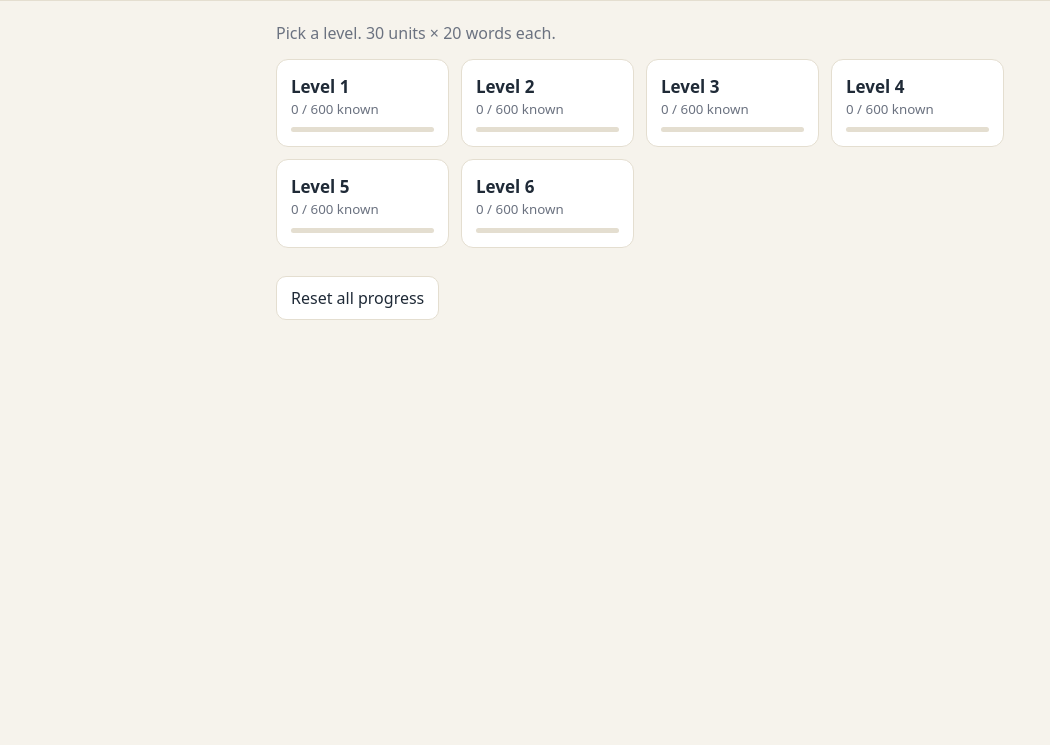
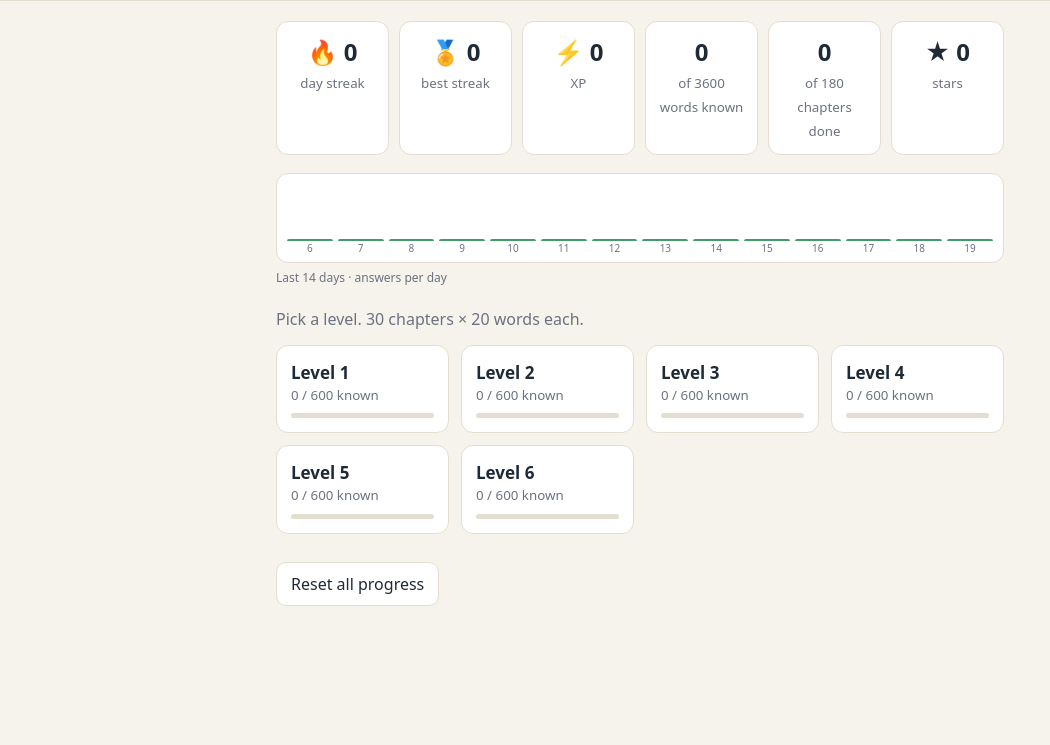
Before and after one commit to wizard9018/essential-flashcards, a plain HTML site: page index.html in a window 1280 px wide. Shown: the part 55-800 px from the top of the page, without its empty margins (0-1050 px from the left). Drawn offline with Linux system fonts and the light colour scheme.

Commit message:
Daily streak and progress stats

```diff
--- a/index.html
+++ b/index.html
@@ -61,11 +61,18 @@ dialog::backdrop{background:rgba(0,0,0,.45)}
 .qfoot.fok{background:rgba(47,143,91,.18)}.qfoot.fbad{background:rgba(194,81,47,.18)}
 .fb small{color:var(--mute)}
 .qend{text-align:center;padding:40px 0}.bigstars{font-size:52px;color:#e0a82e;letter-spacing:6px}
+.badge2{font-weight:600;white-space:nowrap}
+.stats{display:grid;gap:10px;grid-template-columns:repeat(auto-fit,minmax(110px,1fr));margin-bottom:18px}
+.stat{background:var(--card);border:1px solid var(--line);border-radius:12px;padding:12px;text-align:center}
+.stat b{display:block;font-size:24px}.stat small{color:var(--mute)}
+.chart{display:flex;align-items:flex-end;gap:5px;height:90px;background:var(--card);border:1px solid var(--line);border-radius:12px;padding:10px 10px 6px;margin-bottom:6px}
+.chart div{flex:1;display:flex;flex-direction:column;justify-content:flex-end;align-items:center;height:100%;font-size:10px;color:var(--mute)}
+.chart i{display:block;width:100%;background:var(--ok);border-radius:3px 3px 0 0;min-height:2px;opacity:.9}
 .hidden{display:none}
 </style>
 </head>
 <body>
-<header><h1 id="title">Essential Words Flashcards</h1><button id="homeBtn" class="hidden">Home</button></header>
+<header><h1 id="title">Essential Words Flashcards</h1><span id="streakBadge" class="badge2"></span><button id="homeBtn" class="hidden">Home</button></header>
 <main id="app"></main>
 <script src="deck.js"></script>
 <script>
@@ -79,14 +86,43 @@ const known=ws=>ws.filter(w=>progress[key(w.l,w.w)]===1).length;
 DECK.forEach(u=>u.words.forEach(w=>w.l=u.level));
 let st=null;
 
+
+const dstore={get(){try{return JSON.parse(localStorage.getItem("ef.days")||"{}")}catch(e){return{}}},set(p){try{localStorage.setItem("ef.days",JSON.stringify(p))}catch(e){}}};
+let days=dstore.get();   // "YYYY-MM-DD" -> words practiced that day
+const dkey=d=>{const x=d||new Date();return x.getFullYear()+"-"+String(x.getMonth()+1).padStart(2,"0")+"-"+String(x.getDate()).padStart(2,"0")};
+const dayShift=n=>{const d=new Date();d.setDate(d.getDate()+n);return d};
+function touchDay(){const k=dkey();days[k]=(days[k]||0)+1;dstore.set(days);badge()}
+function streaks(){
+  let cur=0,i=days[dkey()]?0:-1;           // today not yet studied: streak still alive through yesterday
+  while(days[dkey(dayShift(i))]){cur++;i--}
+  const ks=Object.keys(days).sort();let best=0,run=0,prev=null;
+  for(const k of ks){const d=new Date(k+"T00:00:00");run=prev&&Math.round((d-prev)/864e5)===1?run+1:1;best=Math.max(best,run);prev=d}
+  return{cur,best,today:!!days[dkey()]}
+}
+function badge(){const s=streaks();$("#streakBadge").textContent=(s.cur?"🔥 "+s.cur:"")}
+function statsHtml(){
+  const s=streaks(),all=DECK.flatMap(u=>u.words);
+  const chapters=DECK.filter(u=>stars(u.level+"."+u.unit)).length;
+  const starSum=Object.keys(qprog).filter(k=>k!=="xp").reduce((a,k)=>a+qprog[k],0);
+  let bars="",mx=Math.max(1,...Array.from({length:14},(_,j)=>days[dkey(dayShift(j-13))]||0));
+  for(let j=0;j<14;j++){const d=dayShift(j-13),n=days[dkey(d)]||0;bars+=`<div title="${dkey(d)}: ${n} answers"><i style="height:${100*n/mx*.7}%"></i>${d.getDate()}</div>`}
+  return `<div class="stats">
+   <div class="stat"><b>🔥 ${s.cur}</b><small>day streak${s.cur&&!s.today?" (study today to keep it!)":""}</small></div>
+   <div class="stat"><b>🏅 ${s.best}</b><small>best streak</small></div>
+   <div class="stat"><b>⚡ ${xpTotal()}</b><small>XP</small></div>
+   <div class="stat"><b>${known(all)}</b><small>of ${all.length} words known</small></div>
+   <div class="stat"><b>${chapters}</b><small>of 180 chapters done</small></div>
+   <div class="stat"><b>★ ${starSum}</b><small>stars</small></div>
+  </div><div class="chart">${bars}</div><p class="crumb" style="font-size:12px;margin:0 0 20px">Last 14 days · answers per day</p>`
+}
 function home(){
   st=null; $("#homeBtn").classList.add("hidden"); $("#title").textContent="Essential Words Flashcards";
-  app.innerHTML="<p class='crumb'>Pick a level. 30 units × 20 words each.</p><div class='grid'>"+levels.map(l=>{
+  app.innerHTML=statsHtml()+"<p class='crumb'>Pick a level. 30 chapters × 20 words each.</p><div class='grid'>"+levels.map(l=>{
     const ws=unitsOf(l).flatMap(u=>u.words);const k=known(ws);
     return `<button class="tile" data-l="${l}"><b>Level ${l}</b><small>${k} / ${ws.length} known</small><div class="bar"><i style="width:${100*k/ws.length}%"></i></div></button>`}).join("")+"</div>"+
     "<p style='margin-top:28px'><button id='reset'>Reset all progress</button></p>";
   app.querySelectorAll(".tile").forEach(b=>b.onclick=()=>level(+b.dataset.l));
-  $("#reset").onclick=()=>{if(confirm("Erase all progress?")){progress={};store.set(progress);home()}};
+  $("#reset").onclick=()=>{if(confirm("Erase all progress?")){progress={};store.set(progress);qprog={};qstore.set(qprog);wrong={};wstore.set(wrong);days={};dstore.set(days);badge();home()}};
 }
 const qstore={get(){try{return JSON.parse(localStorage.getItem("ef.quiz")||"{}")}catch(e){return{}}},set(p){try{localStorage.setItem("ef.quiz",JSON.stringify(p))}catch(e){}}};
 let qprog=qstore.get(); const stars=k=>qprog[k]||0;
@@ -179,7 +215,7 @@ function draw(){
   $("#yes").onclick=()=>mark(1);$("#no").onclick=()=>mark(0);
 }
 function go(d){st.i=Math.max(0,st.i+d);st.flip=false;draw()}
-function mark(v){const w=st.ws[st.i];progress[key(st.l,w.w)]=v;store.set(progress);go(1)}
+function mark(v){touchDay();const w=st.ws[st.i];progress[key(st.l,w.w)]=v;store.set(progress);go(1)}
 document.addEventListener("keydown",e=>{
   if(!st||st.i>=st.ws.length)return;
   if(e.key===" "||e.key==="ArrowUp"||e.key==="ArrowDown"){e.preventDefault();st.flip=!st.flip;$("#card").classList.toggle("flip")}
@@ -231,7 +267,7 @@ function qdraw(){
 function answer(ok,idx){
   if(qz.st!=="ask")return;qz.st="done";
   const q=qz.qs[qz.i];qz.seen++;
-  recordAnswer(qz.l,q.w,ok);
+  touchDay();recordAnswer(qz.l,q.w,ok);
   if(ok)qz.right++;else{qz.hearts--;if(!q.retry){const r=makeQ(q.w,qz.pool);r.retry=1;qz.qs.push(r)}}
   app.querySelectorAll(".opt").forEach((b,i)=>{b.disabled=true;if(i===q.a)b.classList.add("right");else if(i===idx)b.classList.add("wrong")});
   const inp=$("#qin");if(inp)inp.readOnly=true;
@@ -247,7 +283,7 @@ document.addEventListener("keydown",e=>{
   else if(qz.st==="done"&&e.key==="Enter"&&document.activeElement.id!=="nx"){e.preventDefault();qnext()}
 });
 $("#homeBtn").onclick=()=>{qz=null;home()};
-home();
+badge();home();
 </script>
 </body>
 </html>
```
